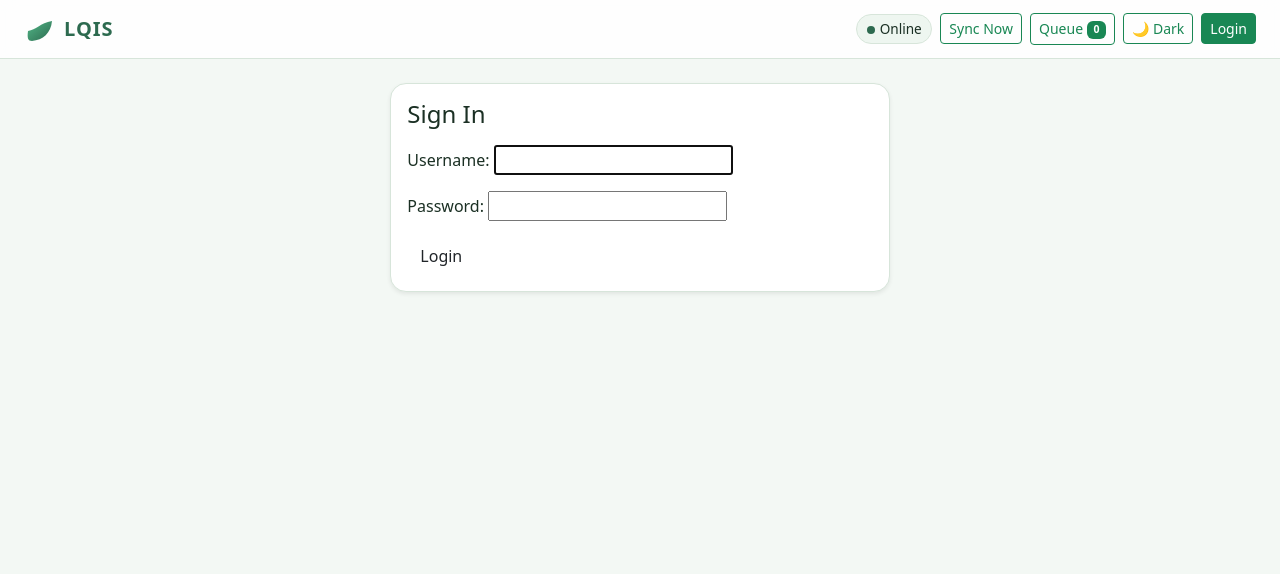
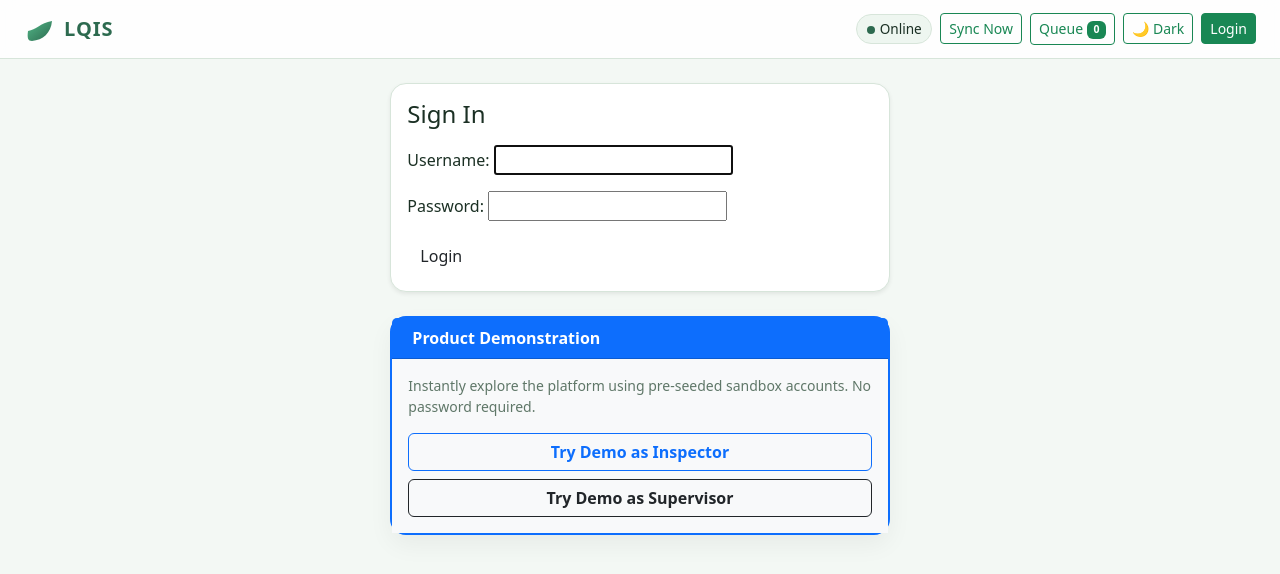
Before and after one commit to Symo7/lqis-automated-tea-quality-system, a Django app: page /users/login/ in a window 1280 px wide. Shown: the top 574 px of the page. Run offline with Django 5.2, Linux system fonts and the light colour scheme; data that the repository does not hold is empty.

Commit message:
feat: add instant Demo Mode login bypass for Inspector and Supervisor stakeholder demonstrations

```diff
--- a/lqis_project/templates/users/login.html
+++ b/lqis_project/templates/users/login.html
@@ -3,7 +3,7 @@
 {% block content %}
 <div class="row justify-content-center">
   <div class="col-md-5">
-    <div class="card shadow-sm">
+    <div class="card shadow-sm mb-4">
       <div class="card-body">
         <h4 class="mb-3">Sign In</h4>
         <form method="post">{% csrf_token %}
@@ -12,6 +12,19 @@
         </form>
       </div>
     </div>
+
+    <div class="card border-primary" style="border-width: 2px;">
+      <div class="card-header bg-primary text-white fw-bold">
+        <i class="bi bi-rocket-takeoff position-relative me-1" style="top: -1px;"></i> Product Demonstration
+      </div>
+      <div class="card-body bg-light">
+        <p class="small text-muted mb-3">Instantly explore the platform using pre-seeded sandbox accounts. No password required.</p>
+        <div class="d-grid gap-2">
+            <a href="{% url 'users:demo_login' role='inspector' %}" class="btn btn-outline-primary fw-semibold"><i class="bi bi-phone"></i> Try Demo as Inspector</a>
+            <a href="{% url 'users:demo_login' role='supervisor' %}" class="btn btn-outline-dark fw-semibold"><i class="bi bi-laptop"></i> Try Demo as Supervisor</a>
+        </div>
+      </div>
+    </div>
   </div>
 </div>
 {% endblock %}
--- a/lqis_project/users/urls.py
+++ b/lqis_project/users/urls.py
@@ -1,10 +1,11 @@
 from django.urls import path
 
-from .views import login_view, logout_view
+from .views import demo_login_view, login_view, logout_view
 
 app_name = "users"
 
 urlpatterns = [
     path("login/", login_view, name="login"),
     path("logout/", logout_view, name="logout"),
+    path("demo/<str:role>/", demo_login_view, name="demo_login"),
 ]
--- a/lqis_project/users/views.py
+++ b/lqis_project/users/views.py
@@ -1,7 +1,28 @@
 from django.contrib import messages
-from django.contrib.auth import login, logout
+from django.contrib.auth import get_user_model, login, logout
 from django.contrib.auth.forms import AuthenticationForm
 from django.shortcuts import redirect, render
+
+
+def demo_login_view(request, role):
+    """
+    Instantly bypasses authentication for investors/stakeholders
+    by utilizing the pre-seeded demo accounts.
+    """
+    User = get_user_model()
+    username = f"{role}_1"
+    demo_user = User.objects.filter(username=username).first()
+
+    if demo_user:
+        login(request, demo_user)
+        request.session['demo_mode'] = True
+        messages.info(request, f"Demonstration Simulator Active: Exploring as a {role.title()}.")
+        if role.lower() == 'supervisor':
+            return redirect("dashboard:overview")
+        return redirect("core:home")
+
+    messages.error(request, f"Demo Sandbox Offline: Pre-seeded account '{username}' not initialized.")
+    return redirect("users:login")
 
 
 def login_view(request):
```
